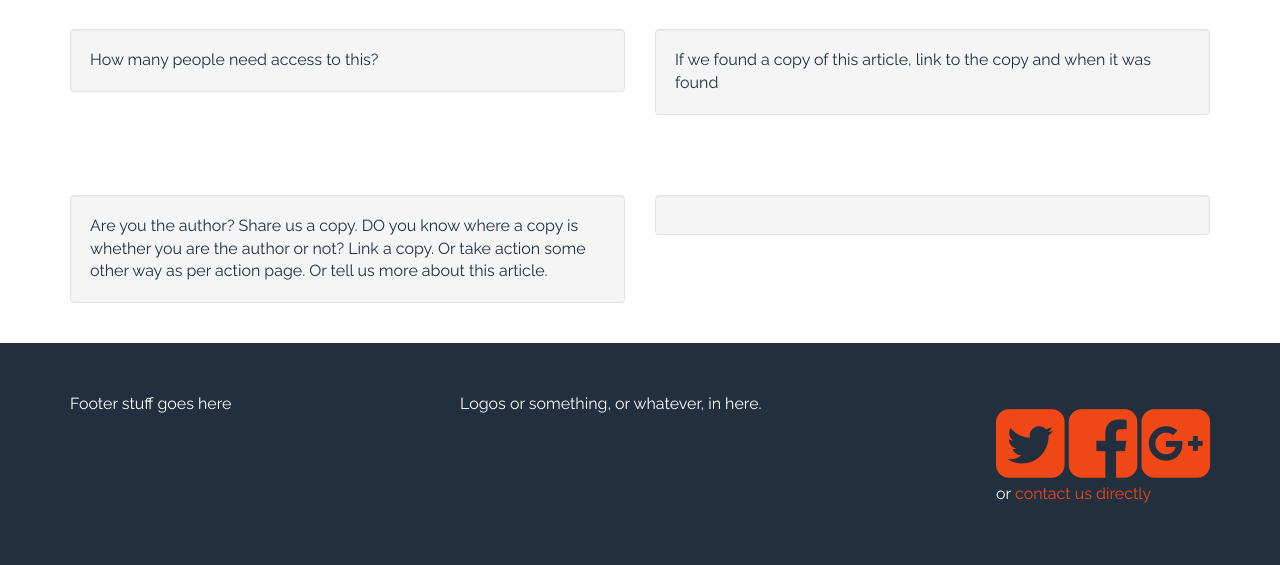
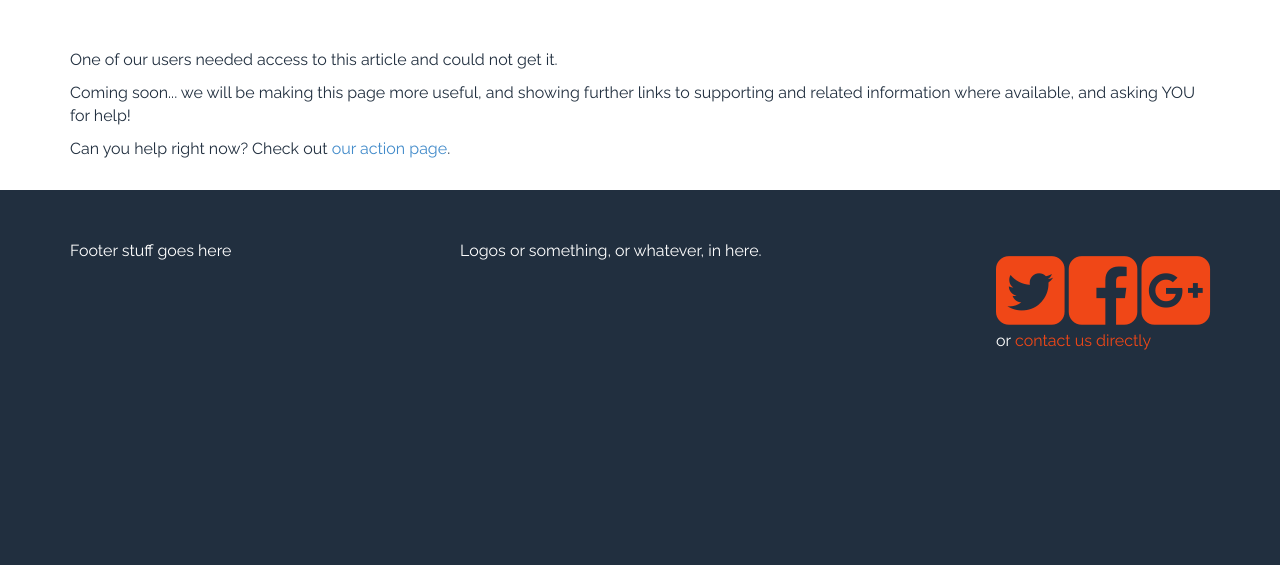
Before and after one commit to hrickards/backend, a Python web app: template portality/templates/story.html in a window 1280 px wide. Shown: the part 51-616 px from the top of the page. Run offline with Jinja, Linux system fonts and the light colour scheme; the template is opened without the code that fills it, so the values that code supplies are empty; some libraries are stand-ins or nearby versions.

Commit message:
simplifying story page for now

```diff
--- a/portality/templates/story.html
+++ b/portality/templates/story.html
@@ -4,6 +4,18 @@
 
 <div class="container">
 
+
+    <div class="row">
+        <div class="col-md-12">
+            <h1><a target="_blank" href="{{story.url}}">{{story.url}}</a></h1>
+            <p>One of our users needed access to this article and could not get it.</p>
+            <p>Coming soon... we will be making this page more useful, and showing further links
+            to supporting and related information where available, and asking YOU for help!</p>
+            <p>Can you help right now? Check out <a href="/action">our action page</a>.</p>
+        </div>
+    </div>
+
+    <!--
     <div class="row">
         <div class="col-md-6">
             <div class="well">
@@ -67,7 +79,7 @@
             </div>
         </div>
     </div>
-
+    -->
 </div>
 
 
```
Also changed, not shown: portality/templates/searchstory.html (+9 -0 lines).
